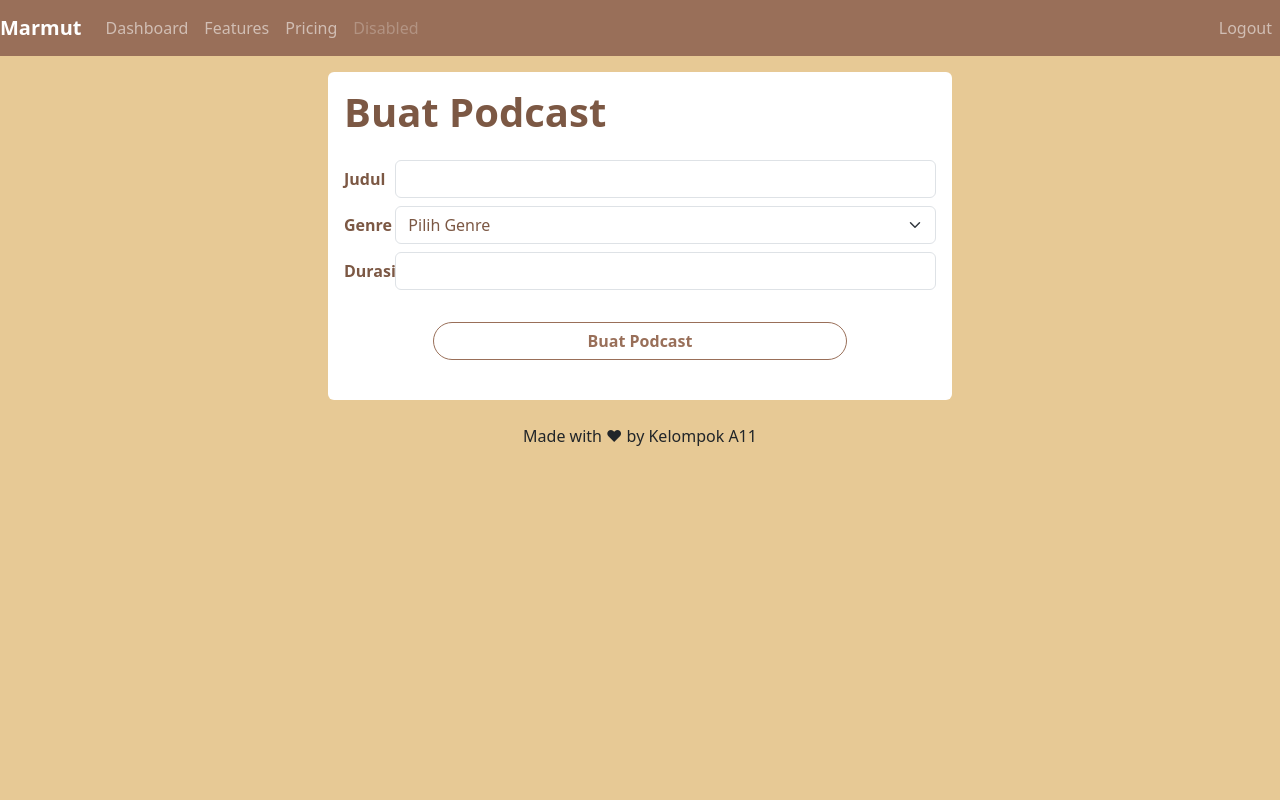
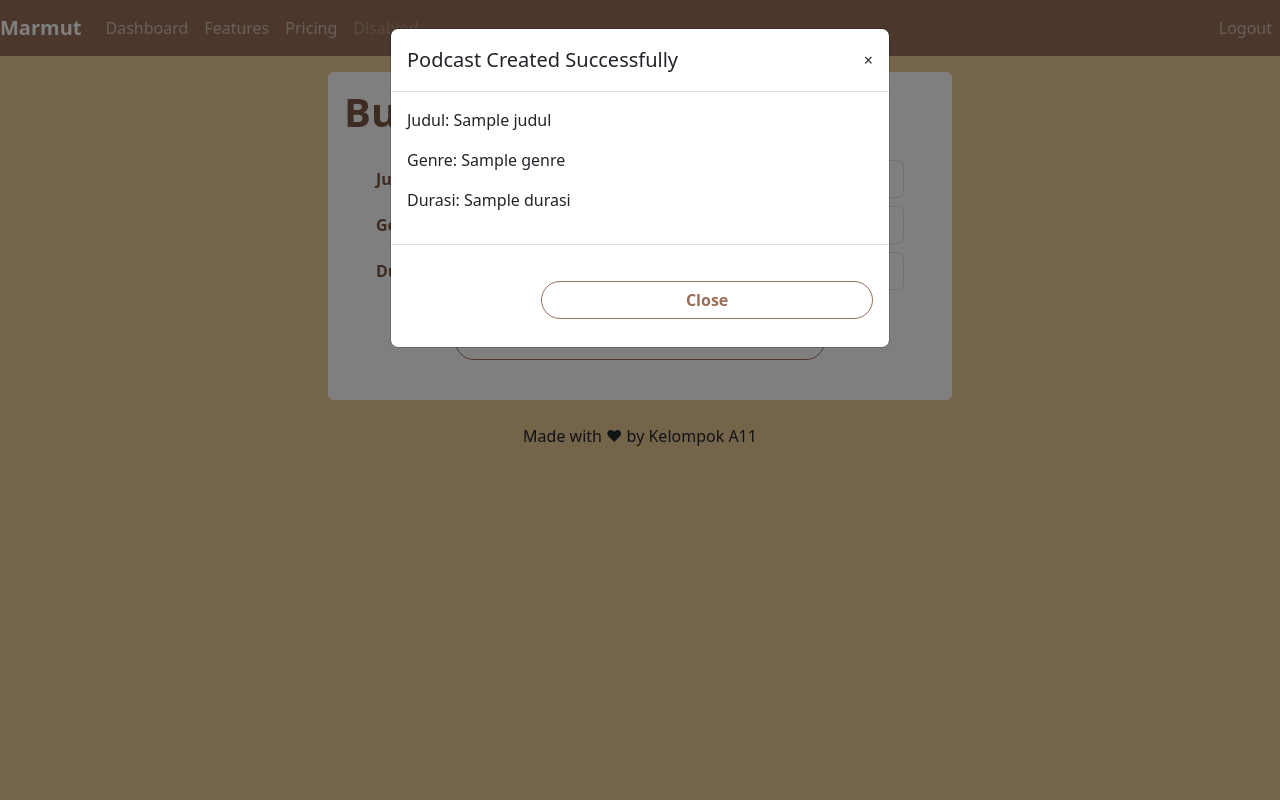
Before and after one commit to A11-Basdat/Marmut-App, a Django app: template podcast/templates/createPodcast.html in a window 1280 px wide. Run offline with Django 3.2, Linux system fonts and the light colour scheme; the template is opened without the code that fills it: most values are stand-ins (such as "Sample title", 1, 10 or a date in 2020); some libraries are stand-ins or nearby versions.

Commit message:
Create Podcast

```diff
--- a/podcast/templates/createPodcast.html
+++ b/podcast/templates/createPodcast.html
@@ -7,40 +7,72 @@
         <div class="pb-3">
             <h1 class="fw-bold">Buat Podcast</h1>
         </div>
+        <form method="post" action="/podcast/create-podcast/">
+        {% csrf_token %}
             <div>
                 <div class="mb-2 row">
                     <label class="col-sm-1 col-form-label fw-semibold">Judul</label>
                     <div class="col-sm-11">
-                    <input class="form-control" type="text" aria-label="default input example">
+                        <input class="form-control" name='judul' type="text" aria-label="default input example">
                     </div>
                 </div>
                 <div class="mb-2 row">
                     <label class="col-sm-1 col-form-label fw-semibold">Genre</label>
                     <div class="col-sm-11">
-                <select class="form-select fc-primary">
+                    <select class="form-select fc-primary" name="genre">
                         <option selected>Pilih Genre</option>
-                    <option value="1" >True Crime</option>
-                    <option value="2">Personal Stories</option>
-                    <option value="3">Culture</option>
-                    <option value="4" >Society</option>
-                    <option value="5">Sports</option>
-                    <option value="6">Culture</option>
+                        <option value="True Crime" >True Crime</option>
+                        <option value="Personal Stories">Personal Stories</option>
+                        <option value="Culture">Culture</option>
+                        <option value="Society" >Society</option>
+                        <option value="Sports">Sports</option>
+                        <option value="Culture">Culture</option>
                     </select>
                     </div>
                 </div>
                 <div class="mb-2 row">
-                <label class="col-sm-1 col-form-label fw-semibold">Durasi</label>
+                    <label class="col-sm-1 col-form-label fw-semibold" >Durasi</label>
                     <div class="col-sm-11">
-                    <input class="form-control" type="text" aria-label="default input example">
+                        <input class="form-control" type="text" name='durasi' aria-label="default input example">
                     </div>
                 </div>
                 <div class="mb-2 row">
                     <div class="col-sm-12 d-flex justify-content-center">
-                    <button type="button" class="btn btn-primary">Buat Podcast</button>
+                        <button type="submit" class="btn btn-primary">Buat Podcast</button>
+                    </div>
+                </div>
+            </div>
+        </form>
+    </div>
+
+</div>
+
+<div class="modal fade" id="successModal" tabindex="-1" role="dialog" aria-labelledby="successModalLabel" aria-hidden="true">
+    <div class="modal-dialog" role="document">
+        <div class="modal-content">
+            <div class="modal-header">
+                <h5 class="modal-title" id="successModalLabel">Podcast Created Successfully</h5>
+                    <span aria-hidden="true">&times;</span>
+                </button>
+            </div>
+            <div class="modal-body">
+                <p>Judul: {{ judul }}</p>
+                <p>Genre: {{ genre }}</p>
+                <p>Durasi: {{ durasi }}</p>
+            </div>
+            <div class="modal-footer">
+                <button type="button" class="btn btn-secondary" data-bs-dismiss="modal">Close</button>
             </div>
         </div>
     </div>
 </div>
 
-</div>
+{% if judul and genre and durasi and not error %}
+    <script type="text/javascript">
+        $(document).ready(function() {
+            $('#successModal').modal('show');
+        });
+    </script>
+{% endif %}
+
 {% endblock content %}
```
Also changed, not shown: chart/query.py (added, +27 -0 lines), chart/views.py (+2 -26 lines), podcast/views.py (+60 -1 lines), static/style.css (line endings or trailing spaces). Lines whose indentation alone changed are shown as unchanged.
